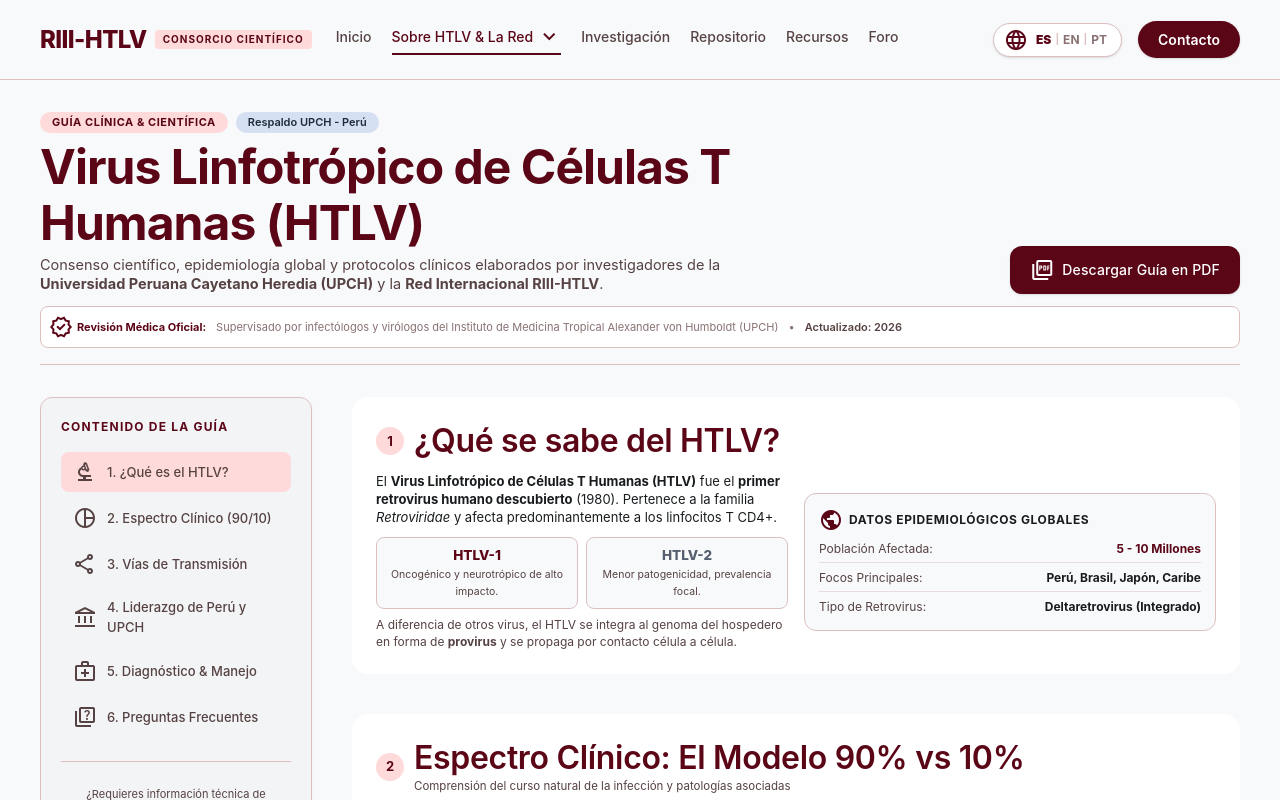
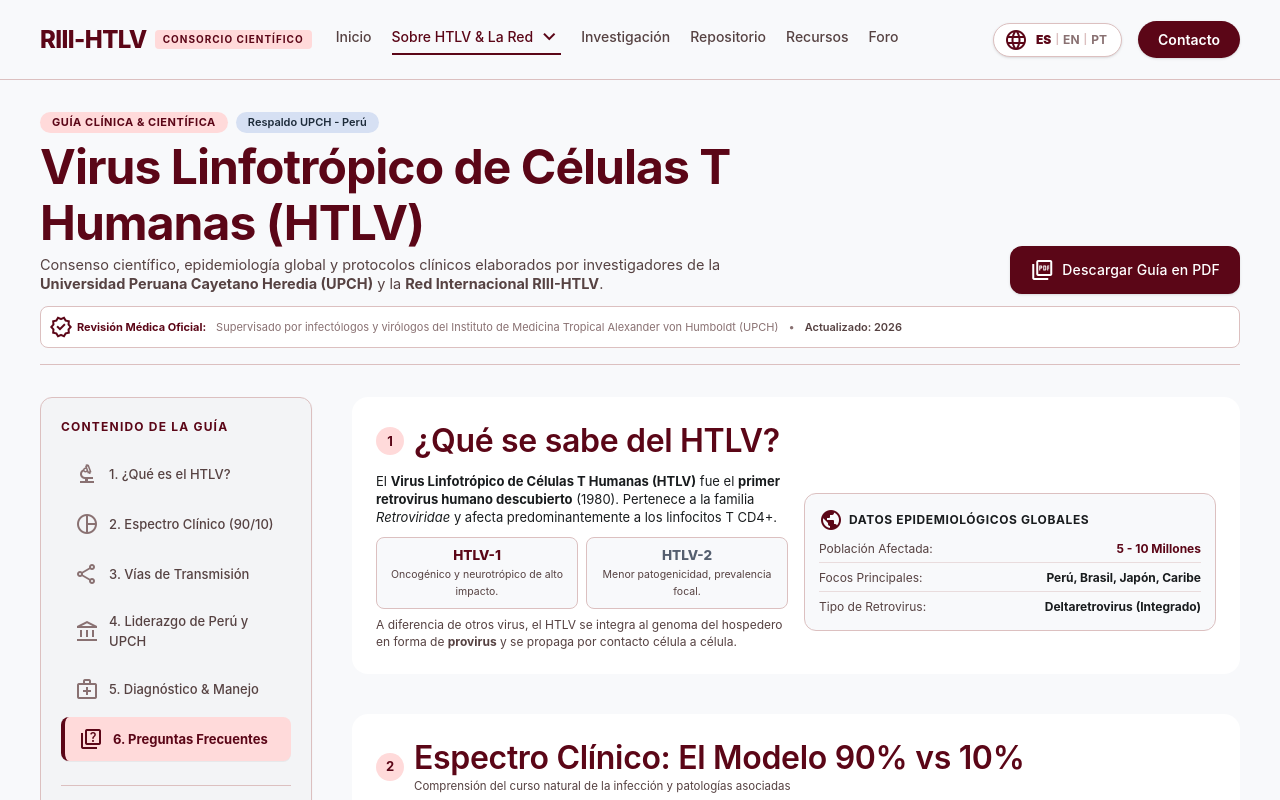
Before and after one commit to JosueFlorian17/htlv-web, a Next.js app in the folder frontend/: page /about in a window 1280 px wide. Shown: the top 800 px of the page. Built offline with nearby package versions, Linux system fonts and the light colour scheme.

Commit message:
fix(about): enhance TOC active state highlighting, click handling, and scrollspy

```diff
--- a/frontend/src/app/about/page.js
+++ b/frontend/src/app/about/page.js
@@ -6,29 +6,57 @@ import Link from 'next/link';
 export default function AboutHTLVPage() {
   const [activeSection, setActiveSection] = useState('what-is-htlv');
 
-  // IntersectionObserver para alternar los estados del menú lateral de manera asíncrona
+  const navItems = [
+    { id: 'what-is-htlv', label: '1. ¿Qué es el HTLV?', icon: 'biotech' },
+    { id: 'clinical-spectrum', label: '2. Espectro Clínico (90/10)', icon: 'pie_chart' },
+    { id: 'transmission', label: '3. Vías de Transmisión', icon: 'share' },
+    { id: 'peru-leadership', label: '4. Liderazgo de Perú y UPCH', icon: 'account_balance' },
+    { id: 'diagnosis', label: '5. Diagnóstico & Manejo', icon: 'medical_services' },
+    { id: 'faqs', label: '6. Preguntas Frecuentes', icon: 'quiz' },
+  ];
+
+  // Scrollspy y sincronización con el hash de la URL
   useEffect(() => {
-    const observerOptions = {
-      root: null,
-      rootMargin: '0px',
-      threshold: 0.3
+    if (typeof window !== 'undefined' && window.location.hash) {
+      const hashId = window.location.hash.replace('#', '');
+      const valid = navItems.some(item => item.id === hashId);
+      if (valid) {
+        setActiveSection(hashId);
+      }
+    }
+
+    const handleScroll = () => {
+      const scrollPosition = window.scrollY + 140; // Offset del header
+      const sectionElements = navItems
+        .map(item => document.getElementById(item.id))
+        .filter(Boolean);
+
+      for (let i = sectionElements.length - 1; i >= 0; i--) {
+        const el = sectionElements[i];
+        if (el.offsetTop <= scrollPosition) {
+          setActiveSection(el.id);
+          break;
+        }
+      }
     };
 
-    const observer = new IntersectionObserver((entries) => {
-      entries.forEach(entry => {
-        const id = entry.target.getAttribute('id');
-        if (entry.isIntersecting && id) {
-          setActiveSection(id);
-        }
-      });
-    }, observerOptions);
+    window.addEventListener('scroll', handleScroll, { passive: true });
+    handleScroll();
 
-    document.querySelectorAll('section[id]').forEach((section) => {
-      observer.observe(section);
-    });
+    return () => window.removeEventListener('scroll', handleScroll);
+  }, []);
 
-    return () => observer.disconnect();
-  }, []);
+  const scrollToSection = (e, id) => {
+    e.preventDefault();
+    setActiveSection(id);
+    const element = document.getElementById(id);
+    if (element) {
+      const yOffset = -90;
+      const y = element.getBoundingClientRect().top + window.pageYOffset + yOffset;
+      window.scrollTo({ top: y, behavior: 'smooth' });
+      window.history.pushState(null, '', `#${id}`);
+    }
+  };
 
   const handlePrintPDF = () => {
     if (typeof window !== 'undefined') {
@@ -131,54 +159,26 @@ export default function AboutHTLVPage() {
             <div className="bg-[#f3f4f6] p-5 rounded-xl shadow-xs border border-[#dcc0c0]">
               <h3 className="text-[12px] font-bold uppercase tracking-widest text-[#5b0617] mb-4">Contenido de la Guía</h3>
               <nav className="flex flex-col gap-1.5">
-                <a
-                  className={`flex items-center gap-2.5 px-3 py-2 text-[13px] font-medium text-[#564242] hover:bg-[#e7e8ea] transition-all rounded-lg ${
-                    activeSection === 'what-is-htlv' ? 'text-[#5b0617] font-bold bg-[#ffdada]' : ''
-                  }`}
-                  href="#what-is-htlv"
-                >
-                  <span className="material-symbols-outlined text-[18px]">biotech</span> 1. ¿Qué es el HTLV?
-                </a>
-                <a
-                  className={`flex items-center gap-2.5 px-3 py-2 text-[13px] font-medium text-[#564242] hover:bg-[#e7e8ea] transition-all rounded-lg ${
-                    activeSection === 'clinical-spectrum' ? 'text-[#5b0617] font-bold bg-[#ffdada]' : ''
-                  }`}
-                  href="#clinical-spectrum"
-                >
-                  <span className="material-symbols-outlined text-[18px]">pie_chart</span> 2. Espectro Clínico (90/10)
-                </a>
-                <a
-                  className={`flex items-center gap-2.5 px-3 py-2 text-[13px] font-medium text-[#564242] hover:bg-[#e7e8ea] transition-all rounded-lg ${
-                    activeSection === 'transmission' ? 'text-[#5b0617] font-bold bg-[#ffdada]' : ''
-                  }`}
-                  href="#transmission"
-                >
-                  <span className="material-symbols-outlined text-[18px]">share</span> 3. Vías de Transmisión
-                </a>
-                <a
-                  className={`flex items-center gap-2.5 px-3 py-2 text-[13px] font-medium text-[#564242] hover:bg-[#e7e8ea] transition-all rounded-lg ${
-                    activeSection === 'peru-leadership' ? 'text-[#5b0617] font-bold bg-[#ffdada]' : ''
-                  }`}
-                  href="#peru-leadership"
-                >
-                  <span className="material-symbols-outlined text-[18px]">account_balance</span> 4. Liderazgo de Perú y UPCH
-                </a>
-                <a
-                  className={`flex items-center gap-2.5 px-3 py-2 text-[13px] font-medium text-[#564242] hover:bg-[#e7e8ea] transition-all rounded-lg ${
-                    activeSection === 'diagnosis' ? 'text-[#5b0617] font-bold bg-[#ffdada]' : ''
-                  }`}
-                  href="#diagnosis"
-                >
-                  <span className="material-symbols-outlined text-[18px]">medical_services</span> 5. Diagnóstico & Manejo
-                </a>
-                <a
-                  className={`flex items-center gap-2.5 px-3 py-2 text-[13px] font-medium text-[#564242] hover:bg-[#e7e8ea] transition-all rounded-lg ${
-                    activeSection === 'faqs' ? 'text-[#5b0617] font-bold bg-[#ffdada]' : ''
-                  }`}
-                  href="#faqs"
-                >
-                  <span className="material-symbols-outlined text-[18px]">quiz</span> 6. Preguntas Frecuentes
-                </a>
+                {navItems.map((item) => {
+                  const isActive = activeSection === item.id;
+                  return (
+                    <a
+                      key={item.id}
+                      href={`#${item.id}`}
+                      onClick={(e) => scrollToSection(e, item.id)}
+                      className={`flex items-center gap-2.5 px-3.5 py-2.5 text-[13px] rounded-lg transition-all duration-200 cursor-pointer ${
+                        isActive
+                          ? 'bg-[#ffdada] text-[#5b0617] font-bold border-l-4 border-[#5b0617] shadow-2xs'
+                          : 'text-[#564242] font-medium hover:bg-[#e7e8ea] hover:text-[#191c1e]'
+                      }`}
+                    >
+                      <span className={`material-symbols-outlined text-[18px] ${isActive ? 'text-[#5b0617]' : 'text-[#897172]'}`}>
+                        {item.icon}
+                      </span>
+                      {item.label}
+                    </a>
+                  );
+                })}
               </nav>
 
               <div className="mt-6 pt-6 border-t border-[#dcc0c0] text-center space-y-3">
```
